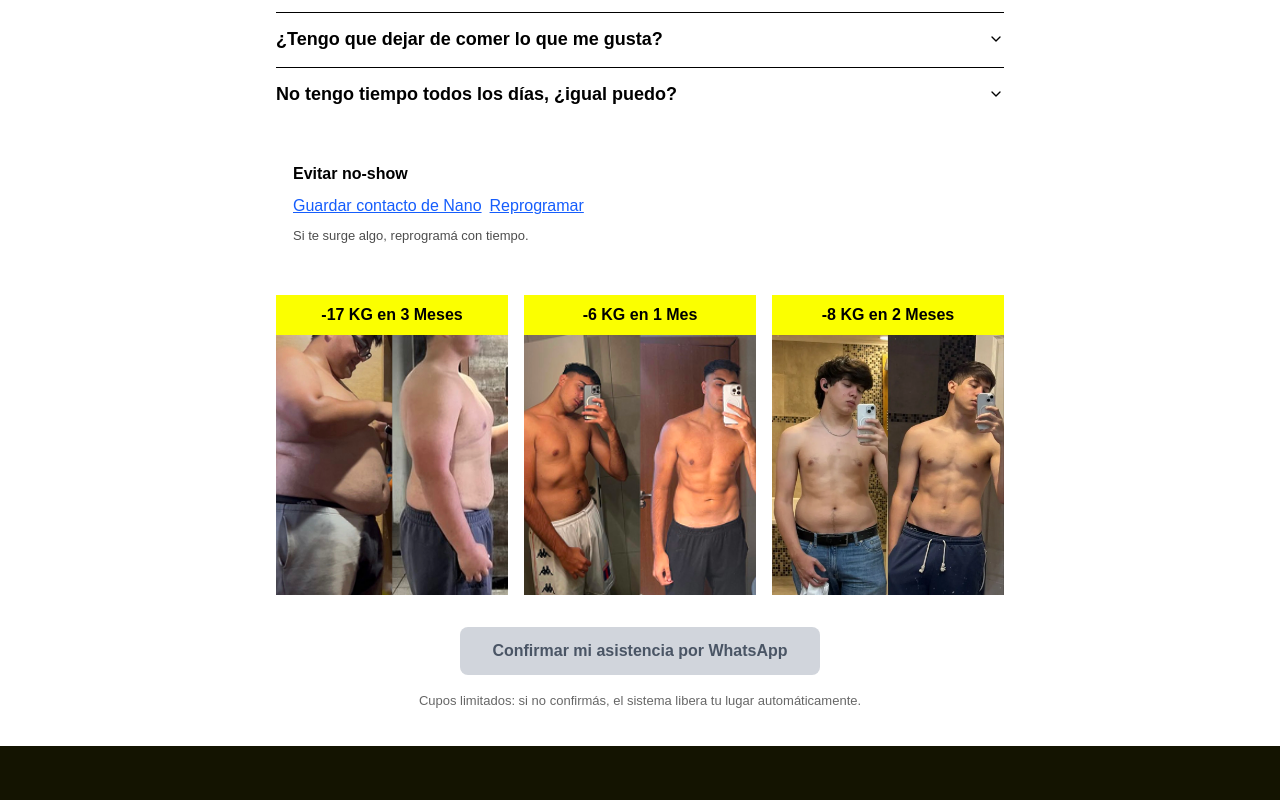
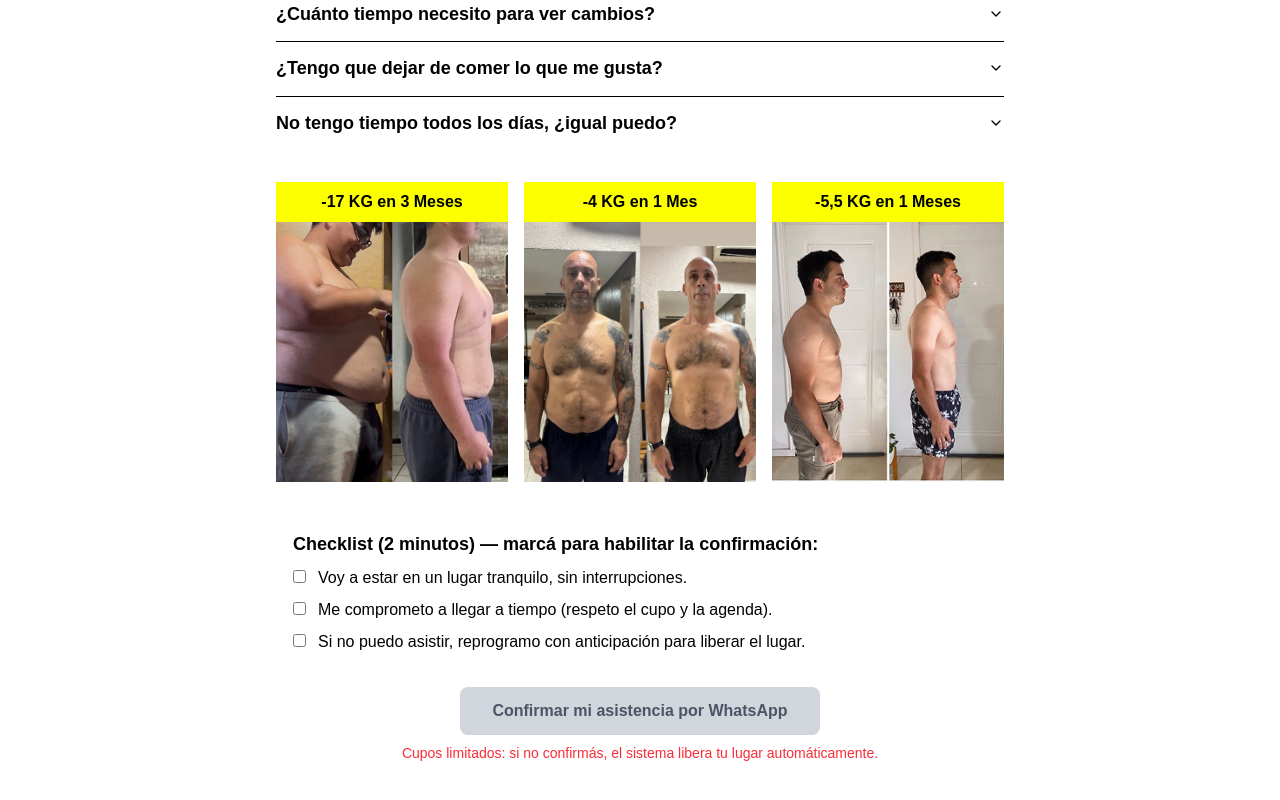
Before and after one commit to tomascosta2/nano-2, a Next.js app: page /pages/thankyou in a window 1280 px wide. Shown: the part 480-1280 px from the top of the page. Before the commit the page ends 1226 px from the top, so only its background shows below. Built offline with nearby package versions, Linux system fonts and the light colour scheme.

Commit message:
thank you, mejoras

```diff
--- a/src/app/pages/thankyou/page.tsx
+++ b/src/app/pages/thankyou/page.tsx
@@ -202,6 +202,7 @@ export default function ThankYou() {
         >
           Confirmar mi asistencia por WhatsApp
         </a>
+        <p className="text-red-500 text-[14px] text-center mt-2">En caso de no confirmar, tu llamada va a ser cancelada</p>
 
         {/* FAQ (desplazada hacia abajo) */}
         <h3 className="text-center text-black text-[24px] leading-[115%] font-bold mb-6 mt-10">
@@ -234,33 +235,12 @@ export default function ThankYou() {
           </AccordionItem>
         </Accordion>
 
-        {/* Add to Calendar + vCard + Reprogramar */}
-        <div className="mt-6 grid sm:grid-cols-2 gap-3">
-          {/* <div className="rounded-xl border p-4">
-            <p className="font-semibold text-[16px] text-black mb-2">Agendalo ahora</p>
-            <div className="flex flex-wrap gap-2">
-              <a className="underline text-blue-600" target="_blank" href={gcalHref}>Google Calendar</a>
-              <a className="underline text-blue-600" target="_blank" href={outlookHref}>Outlook</a>
-              <a className="underline text-blue-600" download="nano-reunion.ics" href={appleIcsData}>Apple/ICS</a>
-            </div>
-            <p className="text-[13px] text-black/70 mt-2">Sugerencia: dejá un recordatorio 10–15 min antes.</p>
-          </div> */}
-          <div className="rounded-xl border p-4">
-            <p className="font-semibold text-[16px] text-black mb-2">Evitar no-show</p>
-            <div className="flex flex-wrap gap-2">
-              <a className="underline text-blue-600" download="nano.vcf" href={vcardData}>Guardar contacto de Nano</a>
-              <a className="underline text-blue-600" target="_blank" href="CALENDLY_LINK">Reprogramar</a>
-            </div>
-            <p className="text-[13px] text-black/70 mt-2">Si te surge algo, reprogramá con tiempo.</p>
-          </div>
-        </div>
-
         {/* Social proof compacto arriba del fold */}
         <div className="grid md:grid-cols-3 gap-4 mt-8">
           {[
             { txt: "-17 KG en 3 Meses", img: "/images/testimonios/testimonio-1.webp" },
-            { txt: "-6 KG en 1 Mes", img: "/images/testimonios/testimonio-2.webp" },
-            { txt: "-8 KG en 2 Meses", img: "/images/testimonios/testimonio-6.webp" },
+            { txt: "-4 KG en 1 Mes", img: "/images/testimonios/testimonio-3.webp" },
+            { txt: "-5,5 KG en 1 Meses", img: "/images/testimonios/testimonio-5.webp" },
           ].map((t, i) => (
             <div key={i}>
               <p className="text-center py-2 bg-[#fbff00] text-black font-semibold">{t.txt}</p>
@@ -269,9 +249,28 @@ export default function ThankYou() {
           ))}
         </div>
 
+        {/* Checklist de compromiso */}
+        <div className="rounded-xl border p-4 bg-white mt-8">
+          <p className="font-semibold text-[18px] mb-2 text-black">
+            Checklist (2 minutos) — marcá para habilitar la confirmación:
+          </p>
+          <label className="flex items-start gap-3 text-[16px] text-black mb-2">
+            <input type="checkbox" className="mt-1" checked={agreeQuietPlace} onChange={e => setAgreeQuietPlace(e.target.checked)} />
+            <span>Voy a estar en un lugar tranquilo, sin interrupciones.</span>
+          </label>
+          <label className="flex items-start gap-3 text-[16px] text-black mb-2">
+            <input type="checkbox" className="mt-1" checked={agreeOnTime} onChange={e => setAgreeOnTime(e.target.checked)} />
+            <span>Me comprometo a llegar a tiempo (respeto el cupo y la agenda).</span>
+          </label>
+          <label className="flex items-start gap-3 text-[16px] text-black">
+            <input type="checkbox" className="mt-1" checked={agreeNoReschedule} onChange={e => setAgreeNoReschedule(e.target.checked)} />
+            <span>Si no puedo asistir, reprogramo con anticipación para liberar el lugar.</span>
+          </label>
+        </div>
+
         {/* CTA repetido al final */}
         <a
-          className={`py-3 block text-center mx-auto md:w-fit mt-8 px-8 font-bold rounded-lg transition ${
+          className={`py-3 block text-center mx-auto md:w-fit mt-4 px-8 font-bold rounded-lg transition ${
             confirmEnabled ? "bg-green-600 text-white hover:opacity-90" : "bg-gray-300 text-gray-600 cursor-not-allowed"
           }`}
           target="_blank"
@@ -283,7 +282,7 @@ export default function ThankYou() {
         </a>
 
         {/* Nota de escasez real */}
-        <p className="text-center text-[13px] text-black/60 mt-4">
+        <p className="text-center text-[14px] text-red-500 mt-2">
           Cupos limitados: si no confirmás, el sistema libera tu lugar automáticamente.
         </p>
       </div>
```
